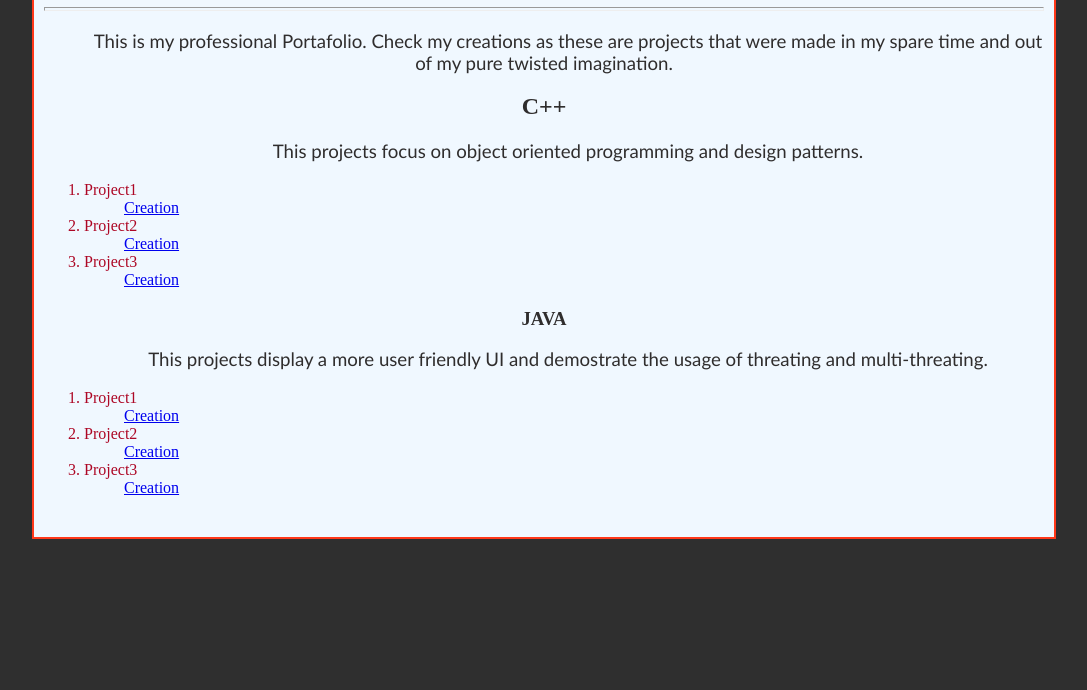
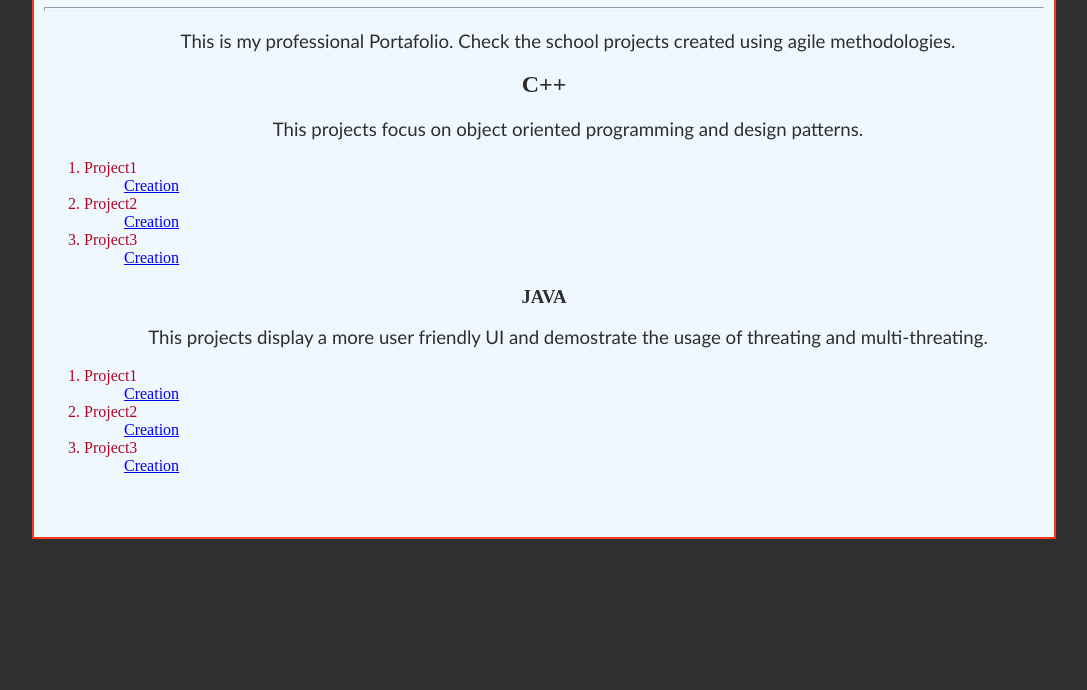
Before and after one commit to theozornelas/theozornelas.github.io, a plain HTML site: page index.html in a window 1280 px wide. Shown: the part 110-800 px from the top of the page, without its empty margins (96-1183 px from the left). Drawn offline with Linux system fonts and the light colour scheme.

```diff
--- a/index.html
+++ b/index.html
@@ -8,7 +8,7 @@
     <div id="main">
         <h1>Osvaldo Moreno Ornelas Portafolio</h1>
         <hr>
-    <p>This is my professional Portafolio. Check my creations as these are projects that were made in my spare time and out of my pure twisted imagination.</p>
+    <p>This is my professional Portafolio. Check the school projects created using agile methodologies.</p>
 
         <h2>C++</h2>
     <p>This projects focus on object oriented programming and design patterns.</p>
```
